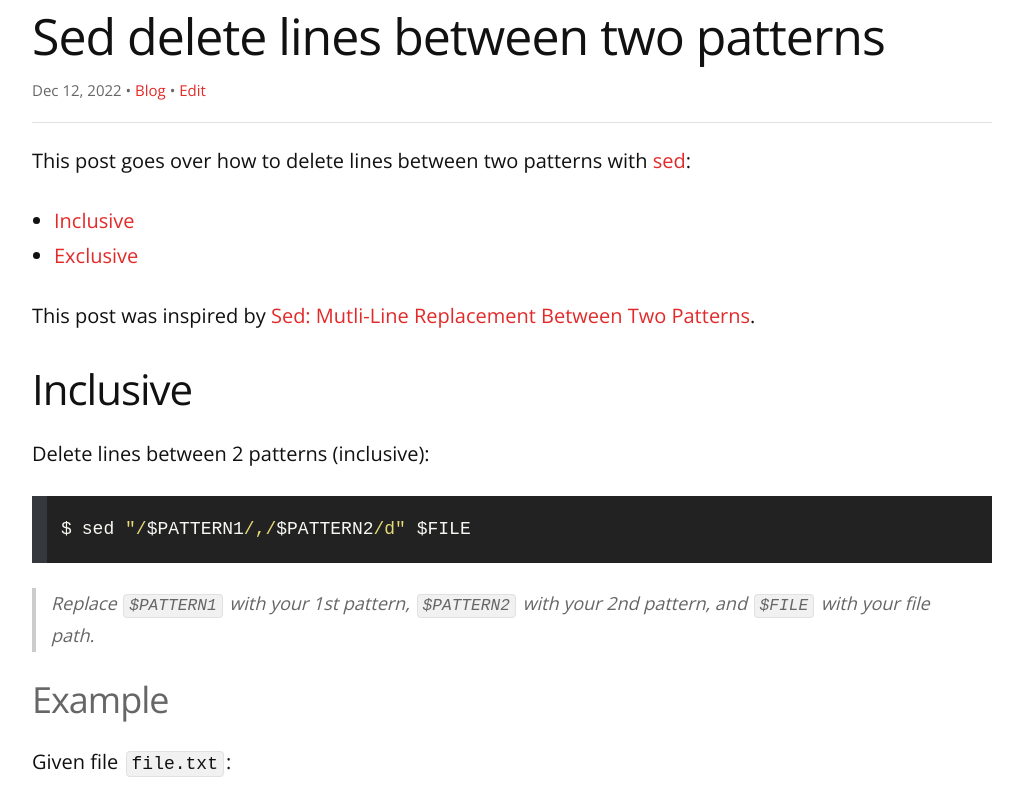
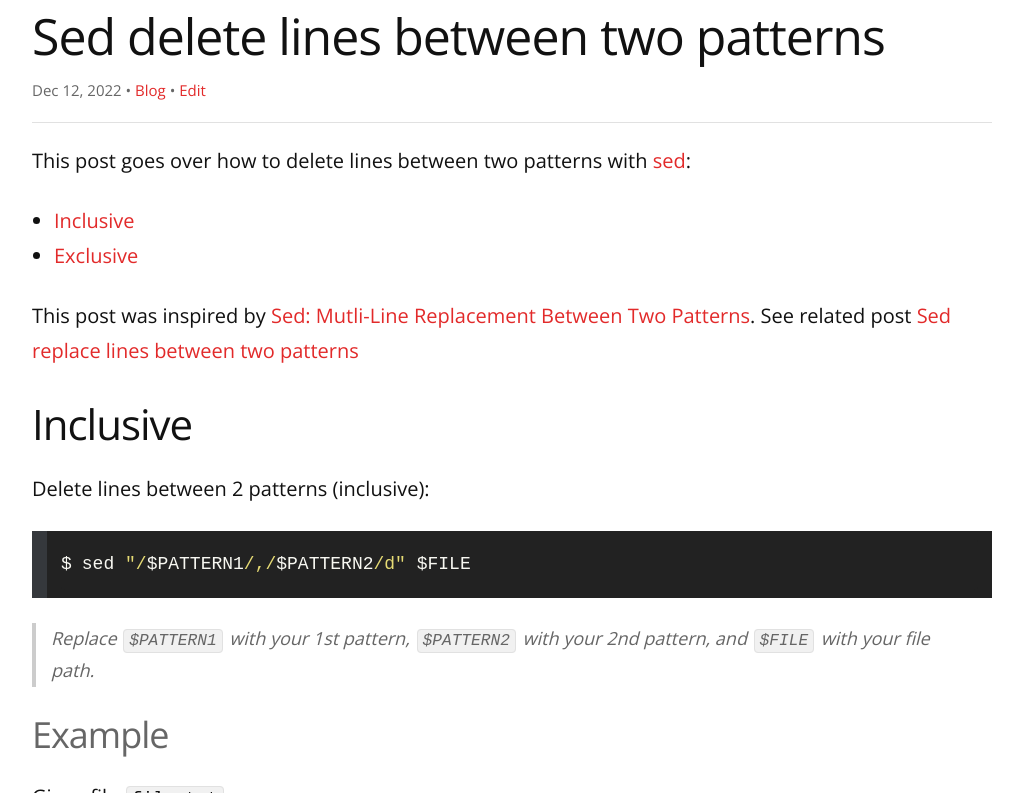
Before and after one commit to remarkablemark/remarkablemark.github.io, a Jekyll site: the page built from _posts/2022/2022-12-12-sed-delete-lines-between-two-patterns.md, in a window 1280 px wide and 900 px high, cut to the strip 107-900 px from the top of the window. Shown: the whole strip, without its empty margins (128-1151 px from the left). Built offline with Jekyll 4.4.1, drawn with Linux system fonts in a browser that asks for light colours; comment, search, counter and statistics services are not loaded.

Commit message:
chore(posts): update "Sed delete lines between two patterns"
Post: 2022-12-12-sed-delete-lines-between-two-patterns.md

Add link to related post

```diff
--- a/_posts/2022/2022-12-12-sed-delete-lines-between-two-patterns.md
+++ b/_posts/2022/2022-12-12-sed-delete-lines-between-two-patterns.md
@@ -11,7 +11,7 @@ This post goes over how to delete lines between two patterns with [sed](https://
 - [Inclusive](#inclusive)
 - [Exclusive](#exclusive)
 
-This post was inspired by [Sed: Mutli-Line Replacement Between Two Patterns](https://fahdshariff.blogspot.com/2012/12/sed-mutli-line-replacement-between-two.html).
+This post was inspired by [Sed: Mutli-Line Replacement Between Two Patterns](https://fahdshariff.blogspot.com/2012/12/sed-mutli-line-replacement-between-two.html). See related post [Sed replace lines between two patterns]({% post_url 2022/2022-12-12-sed-replace-lines-between-two-patterns %})
 
 ## Inclusive
 
```
